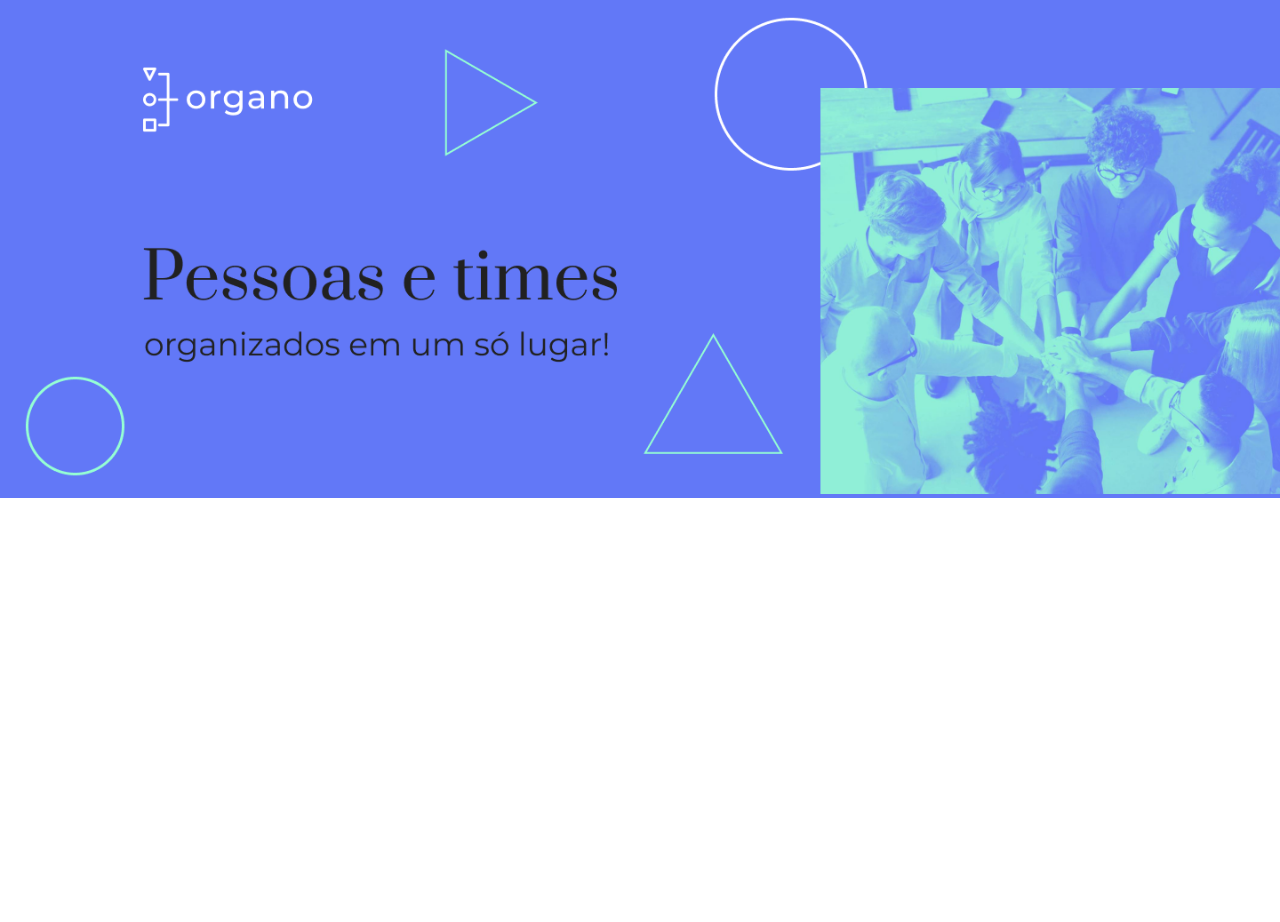
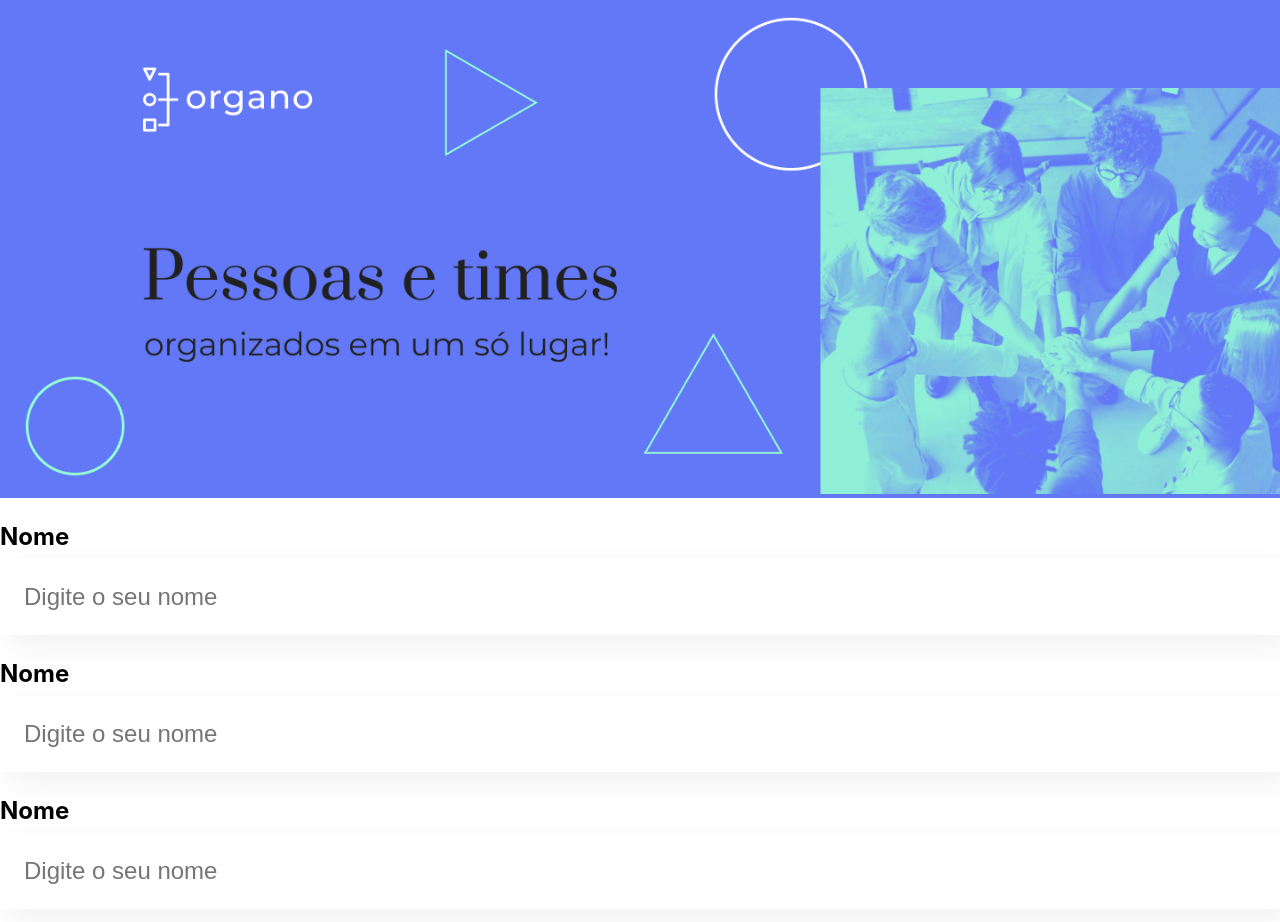
Before and after one commit to JNaicraG/organo, a React (Create React App) app: page / in a window 1280 px wide. Shown: the top 922 px of the page. Before the commit the page ends 800 px from the top, so only its background shows below. Built offline with nearby package versions, Linux system fonts and the light colour scheme.

Commit message:
feat(CampoTexto): created CampoTexto and implemented css

```diff
--- a/src/App.js
+++ b/src/App.js
@@ -1,9 +1,13 @@
-import { Banner } from './componentes/Banner/Banner';
+import Banner from './componentes/Banner';
+import { CampoTexto } from './componentes/CampoTexto';
 
 function App() {
   return (
     <div className="App">
       <Banner />
+      <CampoTexto label="Nome"/>
+      <CampoTexto label=""/>
+      <CampoTexto label=""/>
     </div>
   );
 }
--- a/src/componentes/Banner/Banner.js
+++ b/src/componentes/Banner/Banner.js
@@ -1,11 +1,9 @@
 import './Banner.css'
 
-function Banner() {
+export const Banner = () => {
     return (
         <header className='banner'>
             <img src="/imagens/banner.png" alt="O banner principal da página do Organo"></img>
         </header>
     )
 }
-
-export { Banner };
--- /dev/null
+++ b/src/componentes/Banner/index.js
@@ -0,0 +1,3 @@
+import {Banner} from "./Banner";
+
+export default Banner ;
--- /dev/null
+++ b/src/componentes/CampoTexto/CampoTexto.css
@@ -0,0 +1,20 @@
+.campo-texto{
+    margin: 24px 0;
+}
+
+.campo-texto label{
+    display: block;
+    margin-bottom: 8px;
+    font-size: 24px;
+    font-weight: bold;
+}
+
+.campo-texto input{
+    background-color: #FFF;
+    box-shadow: 10px 10px 30px rgba(0, 0, 0, 0.06);
+    width: 100%;
+    border: none;
+    font-size: 24px;
+    padding: 24px;
+    box-sizing: border-box; /*levar em consideração o tamanho da fonte e padding no width 100%*/
+}
--- /dev/null
+++ b/src/componentes/CampoTexto/index.js
@@ -0,0 +1,14 @@
+import './CampoTexto.css'
+
+
+const CampoTexto = (props) =>{
+    return (
+        <div className='campo-texto'>
+            <label>Nome</label>
+            <input placeholder='Digite o seu nome' />
+        </div>
+    )
+}
+
+
+export {CampoTexto};
```
